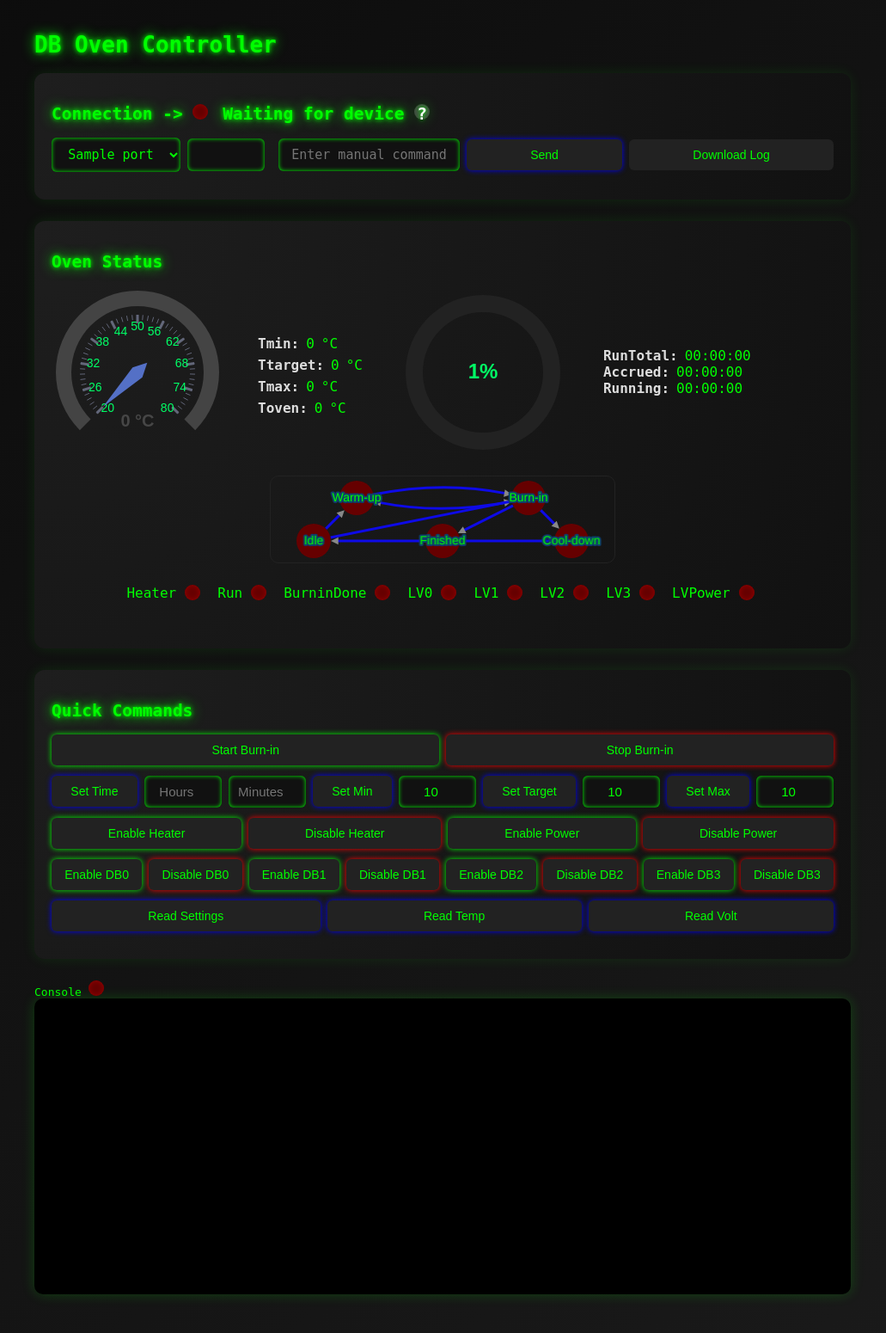
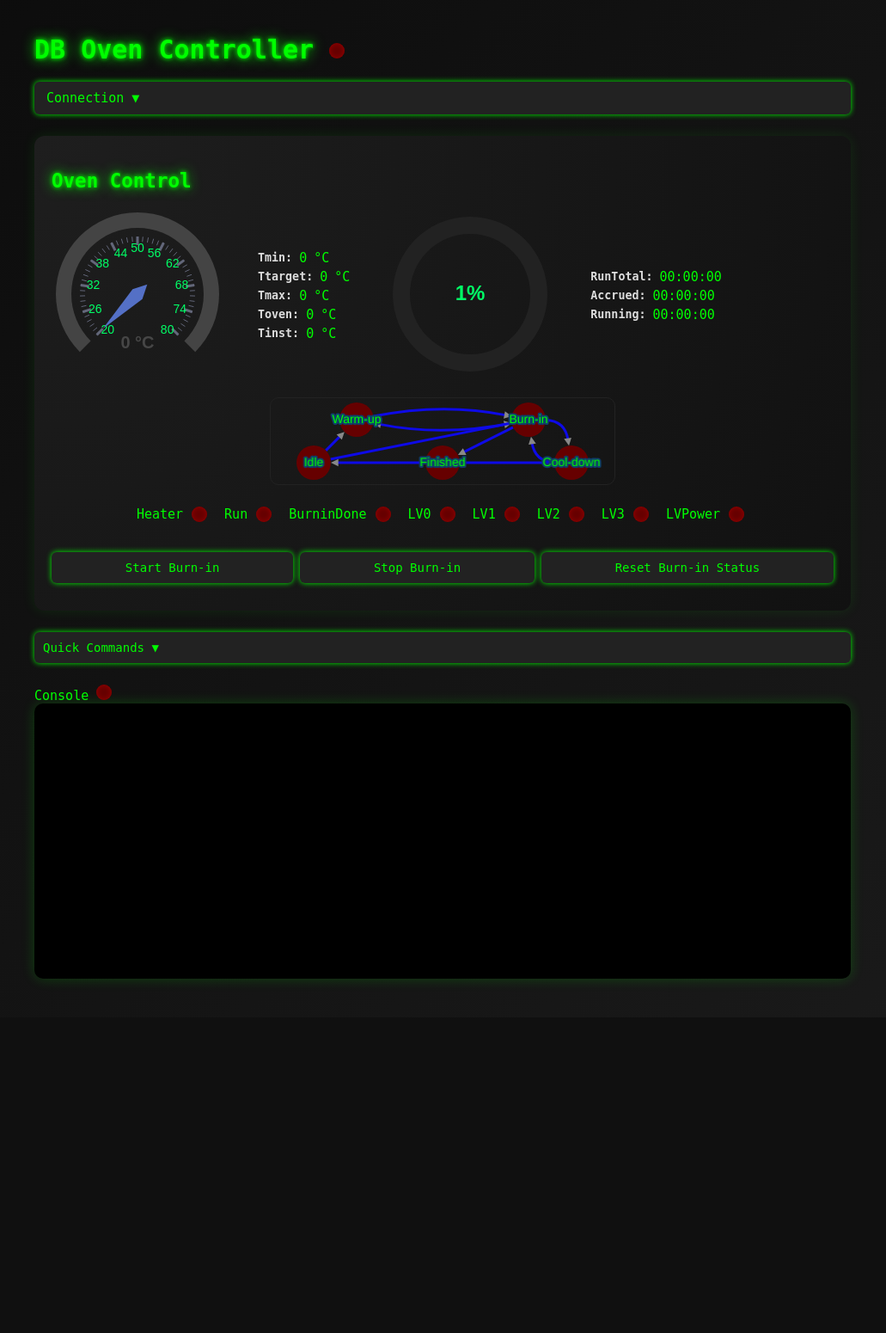
Before and after one commit to tiledb/tile-db-oven, a Flask app: template webapp/templates/index.html in a window 1280 px wide. Shown: the whole page at 86% size, without its empty margins (125-1156 px from the left). After the commit the page ends 1148 px from the top, so only its background shows below. Run offline with Flask 3, Linux system fonts and the light colour scheme; the template is opened without the code that fills it: most values are stand-ins (such as "Sample title", 1, 10 or a date in 2020).

Commit message:
many mods!!!

```diff
--- a/webapp/app.py
+++ b/webapp/app.py
@@ -85,7 +85,7 @@ def influx_manager():
             except Exception as reconnect_error:
                 print(f"[INFLUX] Reconnect failed: {reconnect_error}")
 
-        time.sleep(30)
+        time.sleep(5)
 
 
 
@@ -126,6 +126,7 @@ oven_status = {
     "Tmax": "",
     "Ttarget": "",
     "Toven": "",
+    "Tinst": "",
     "RunHours": "",
     "RunMins": "",
     "RunTotalMins": "",
@@ -134,6 +135,7 @@ oven_status = {
     "RunningTime": "",
     "Debug": "",
     "State": "",
+    "PreviousState": "",
     "EnableRun": "",
     "EnableHeater": "",
     "LV0": "",
@@ -329,8 +331,8 @@ def connect():
         return jsonify({"status": "waiting_for_device"})
 
 
-@app.route("/disconnect", methods=["POST"])
-def disconnect():
+@app.route("/clear", methods=["POST"])
+def clear():
     """
     Frontend terminal reset only.
     Does not close serial port.
--- a/webapp/static/app.js
+++ b/webapp/static/app.js
@@ -1,3 +1,29 @@
+const toggleBtn = document.getElementById("toggleQuickCommands");
+const quickBox = document.getElementById("quickCommands");
+
+toggleBtn.addEventListener("click", () => {
+    if (quickBox.style.display === "none") {
+        quickBox.style.display = "block";
+        toggleBtn.textContent = "Quick Commands ▲";
+    } else {
+        quickBox.style.display = "none";
+        toggleBtn.textContent = "Quick Commands ▼";
+    }
+});
+
+const toggleConnectionBtn = document.getElementById('toggleConnection');
+const connectionBox = document.getElementById('connectionBox');
+
+toggleConnectionBtn.addEventListener('click', () => {
+  if (connectionBox.style.display === 'none') {
+    connectionBox.style.display = 'block';
+    toggleConnectionBtn.textContent = 'Connection ▲';
+  } else {
+    connectionBox.style.display = 'none';
+    toggleConnectionBtn.textContent = 'Connection ▼';
+  }
+});
+
 
 // ---------------------- Cytoscape Oven State Graph ----------------------
 const cy = cytoscape({
@@ -17,7 +43,8 @@ const cy = cytoscape({
         { data: { id: 'e4', source: 'BurnIn', target: 'WarmUp' } },
         { data: { id: 'e5', source: 'BurnIn', target: 'CoolDown' } },
         { data: { id: 'e6', source: 'BurnIn', target: 'Finished' } },
-        { data: { id: 'e7', source: 'CoolDown', target: 'Idle' } }
+        { data: { id: 'e7', source: 'CoolDown', target: 'BurnIn' } },
+        { data: { id: 'e8', source: 'CoolDown', target: 'Idle' } }
     ],
 
     style: [
@@ -93,6 +120,11 @@ const cy = cytoscape({
         name: 'preset',
         fit: false // important: do not auto-fit, let positions stick
     },
+    // ===== Disable user interaction =====
+    userZoomingEnabled: false,   // no zoom
+    userPanningEnabled: false,   // no pan
+    boxSelectionEnabled: false,  // no lasso selection
+    autoungrabify: true           // nodes cannot be grabbed
     // layout: {
     //     name: 'grid',
     //     rows: 1,
@@ -332,6 +364,21 @@ document.querySelectorAll(".quickBtn").forEach(btn => {
             case "readSettings": sendCommand("11,1"); break;
             case "readVolt": sendCommand("13,1"); break;
             case "readTemp": sendCommand("14,1"); break;
+            case "resetBurnin":
+                (async () => {
+                    // 1️⃣ Send the reset burn-in command
+                    await sendCommand("16,0");
+
+                    // 2️⃣ Clear the serial buffer on the server
+                    try {
+                        await fetch(`${window.APP_PREFIX}/clear`, { method: "POST" });
+                        appendConsoleLine("Serial buffer cleared after burn-in reset.");
+                    } catch (e) {
+                        console.error("Failed to clear serial buffer:", e);
+                        appendConsoleLine("ERROR: Could not clear serial buffer.");
+                    }
+                })();
+                break;
         }
     });
 });
@@ -459,6 +506,8 @@ setInterval(async () => {
         const tmin = Number(s.Tmin || 0);
         const tmax = Number(s.Tmax || 100);
         const ttarget = Number(s.Ttarget || 0);
+        const tinst = Number(s.Tinst||0);
+
 
         // pointer color depending on range
         let ovenColor = "#ffaa00";
@@ -501,6 +550,7 @@ setInterval(async () => {
         document.getElementById("labelTmax").innerText = tmax;
         document.getElementById("labelTtarget").innerText = ttarget;
         document.getElementById("labelToven").innerText = t;
+        document.getElementById("labelTinst").innerText = tinst;
 
         // -----------------------------
         // Burn-in clock
--- a/webapp/static/style.css
+++ b/webapp/static/style.css
@@ -23,7 +23,8 @@ h1, h2 {
 /* ------------------------- Boxes ------------------------- */
 .connection-box,
 .quick-commands,
-.console-box {
+.console-box,
+#ovenStatusBox {
   background: radial-gradient(circle at top left, #1e1e1e, #111);
   padding: 20px;
   border-radius: 12px;
@@ -49,7 +51,8 @@ h1, h2 {
 
 /* ------------------------- Input Fields ------------------------- */
 .command-row input[type="number"],
-.command-row select {
+.command-row select,
+#ovenStatusBox input[type="number"] {
   width: 70px;
   padding: 10px;
   border-radius: 6px;
@@ -220,62 +189,7 @@ h1, h2 {
   z-index: 10;
 }
 
-/* ------------------------- General Inputs ------------------------- */
-input, select {
-  background-color: #111;
-  color: #0f0;
-}
-
-/* Match quick commands style */
-.connection-box .command-row input[type="text"],
-.connection-box .command-row input[type="number"],
-.connection-box .command-row select {
-  background-color: #111;
-  color: #0f0;
-  font-family: monospace;
-  font-size: 15px;
-  padding: 10px;
-  border-radius: 6px;
-  border: none;
-  text-align: center;
-  box-shadow: inset 0 0 5px #0f0;
-  transition: box-shadow 0.3s, transform 0.2s;
-}
-
-.connection-box .command-row input[type="text"]:focus,
-.connection-box .command-row input[type="number"]:focus,
-.connection-box .command-row select:focus {
-  outline: none;
-  box-shadow: inset 0 0 12px #0f0;
-  transform: scale(1.05);
-}
-
-/* Make buttons share row space like quick commands */
-.connection-box .command-row .btn-glow {
-  flex-grow: 1;
-}
-
-.connection-box .command-row select#port {
-  width: 150px;       /* wider for readability */
-  padding: 10px;
-  border-radius: 6px;
-  border: none;
-  background-color: #111;
-  color: #0f0;
-  font-size: 15px;
-  text-align: center;
-  box-shadow: inset 0 0 5px #0f0;
-  transition: box-shadow 0.3s, transform 0.2s;
-}
-
-.connection-box .command-row select#port:focus {
-  outline: none;
-  box-shadow: inset 0 0 12px #0f0;
-  transform: scale(1.05);
-}
-
-
-/* Help overlay centered in screen */
+/* ------------------------- Manual Help Overlay ------------------------- */
 .help-overlay {
   position: fixed;
   top: 0;
@@ -355,53 +267,51 @@ input, select {
   transform: scale(1.05);
 }
 
-
-
-.status-row{
-display:flex;
-align-items:center;
-gap:40px;
-margin:15px 0;
+.status-row {
+  display: flex;
+  align-items: center;
+  gap: 40px;
+  margin: 15px 0;
 }
 
-.running-time{
-font-size:20px;
-font-weight:bold;
+.running-time {
+  font-size: 20px;
+  font-weight: bold;
 }
 
-.leds{
-flex-wrap:wrap;
-gap:20px;
+.leds {
+  flex-wrap: wrap;
+  gap: 20px;
 }
 
-.led-item{
-display:flex;
-align-items:center;
-gap:10px;
-font-size:16px;
+.led-item {
+  display: flex;
+  align-items: center;
+  gap: 10px;
+  font-size: 16px;
 }
 
-
-
-.gauge-labels{
-display:flex;
-flex-direction:column;
-gap:6px;
-margin-top:8px;
+.gauge-labels {
+  display: flex;
+  flex-direction: column;
+  gap: 4px;
+  margin-top: 4px;
 }
 
-.gauge-row{
-display:flex;
-align-items:center;
-gap:8px;
-font-size:16px;
+.gauge-row {
+  display: flex;
+  align-items: center;
+  gap: 8px;
+  font-size: 16px;
 }
 
-.status-label{
-font-weight:bold;
-color:#ddd;
+.status-label {
+  font-size: 10pt;
+  font-weight: bold;
+  color: #ddd;
 }
 
+/* Glow animations for gauges */
 #tempGauge.running,
 #burninClock.running {
     position: relative;
@@ -458,18 +363,282 @@ color:#ddd;
     100% { box-shadow: 0 0 6px #00ff66; }
 }
 
+/* Graph container */
 #ovenStateGraph-container {
     display: flex;
-    flex-direction: column; /* stack graph + LEDs */
-    align-items: center;    /* horizontal centering */
-    justify-content: center; /* vertical centering if needed */
-    gap: 10px; /* spacing between graph and LED row */
-    margin: 20px auto; /* center container horizontally */
+    flex-direction: column;
+    align-items: center;
+    justify-content: center;
+    gap: 10px;
+    margin: 20px auto;
 }
 
 .status-row.leds {
     display: flex;
-    justify-content: center; /* center the row */
-    flex-wrap: wrap; /* wrap to next line if needed */
-    gap: 15px; /* spacing between LED items */
+    justify-content: center;
+    flex-wrap: wrap;
+    gap: 15px;
 }
+
+/* ------------------------- Collapsible Quick Commands ------------------------- */
+#quickCommandsWrapper {
+  margin-bottom: 25px;
+}
+
+#quickCommandsWrapper button#toggleQuickCommands {
+  width: 100%;
+  text-align: left;
+  background: #222;
+  color: #0f0;
+  border: none;
+  border-radius: 6px;
+  padding: 10px;
+  cursor: pointer;
+  font-size: 14px;
+  box-shadow: 0 0 6px #0f0;
+  transition: transform 0.2s, box-shadow 0.3s;
+}
+
+#quickCommandsWrapper button#toggleQuickCommands:hover {
+  transform: scale(1.03);
+  box-shadow: 0 0 15px #0f0, 0 0 30px #0f0 inset;
+}
+
+#quickCommandsWrapper #quickCommands {
+  margin-top: 12px;
+  display: none; /* collapsed by default */
+  padding: 10px;
+  border-radius: 12px;
+}
+
+/* ------------------------- Oven Control Buttons (Start/Stop/Reset) ------------------------- */
+#burninRow button.quickBtn {
+  min-width: 100px;
+  flex-grow: 1;
+  font-size: 14px;
+  padding: 10px;
+  border-radius: 6px;
+  color: #0f0;
+  background: #222;
+  border: none;
+  cursor: pointer;
+  box-shadow: 0 0 6px #0f0;
+  transition: transform 0.2s, box-shadow 0.3s;
+}
+
+#burninRow button.quickBtn:hover {
+  transform: scale(1.05);
+  box-shadow: 0 0 15px #0f0, 0 0 30px #0f0 inset;
+}
+
+
+
+/* ------------------------- Manual Command Input Styling ------------------------- */
+#manualCmd {
+  background-color: #111;
+  color: #0f0;
+  font-family: monospace;
+  font-size: 15px;
+  padding: 10px;
+  border-radius: 6px;
+  border: none;
+  text-align: center;
+  box-shadow: inset 0 0 5px #0f0;
+  transition: box-shadow 0.3s, transform 0.2s;
+}
+
+#manualCmd:focus {
+  outline: none;
+  box-shadow: inset 0 0 12px #0f0;
+  transform: scale(1.05);
+}
+/* Make Quick Commands wrapper and inner box same width as connection/status boxes */
+#quickCommandsWrapper {
+    max-width: 950px;           /* same as container max width */
+    margin: 0 auto 25px auto;   /* center horizontally and spacing below */
+    padding: 0;                 /* remove extra padding */
+    box-sizing: border-box;
+}
+
+#quickCommandsWrapper #quickCommands {
+    width: 100%;                /* fill wrapper width */
+    box-sizing: border-box;     /* include padding in width */
+    padding: 20px;              /* match other boxes */
+    border-radius: 12px;
+    background: radial-gradient(circle at top left, #1e1e1e, #111);
+    box-shadow: 0 0 15px rgba(0,255,0,0.1);
+    transition: box-shadow 0.3s;
+}
+
+/* Optional: make toggle button visually match box width */
+#toggleQuickCommands {
+    width: 100%;
+    max-width: 950px;
+    display: block;
+    margin: 0 auto 5px auto;
+    padding: 10px;
+    border-radius: 6px;
+    background: #222;
+    color: #0f0;
+    font-family: monospace;
+    font-size: 14px;
+    cursor: pointer;
+    box-shadow: 0 0 6px #0f0;
+    transition: transform 0.2s, box-shadow 0.3s;
+}
+
+#toggleQuickCommands:hover {
+    transform: scale(1.03);
+    box-shadow: 0 0 15px #0f0, 0 0 30px #0f0 inset;
+}
+
+/* Ensure all main boxes fill container width minus padding */
+.connection-box,
+.quick-commands,
+.console-box,
+#ovenStatusBox {
+    width: 100%;
+    box-sizing: border-box; /* include padding and border in width */
+}
+
+/* For Quick Commands outside container */
+#quickCommandsWrapper {
+    width: 100%;
+    max-width: 950px;       /* match container max-width */
+    margin: 0 auto 25px auto;
+    padding: 0;
+    box-sizing: border-box;
+}
+
+#quickCommandsWrapper #quickCommands {
+    width: 100%;
+    box-sizing: border-box;
+    padding: 20px;          /* same as other boxes */
+    border-radius: 12px;
+    background: radial-gradient(circle at top left, #1e1e1e, #111);
+    box-shadow: 0 0 15px rgba(0,255,0,0.1);
+    transition: box-shadow 0.3s;
+}
+
+
+
+/* ------------------------- Collapsible Connection Box ------------------------- */
+#connectionWrapper {
+    margin-bottom: 25px;
+}
+
+/* Toggle button like Quick Commands */
+#toggleConnection {
+    width: 100%;
+    padding: 10px 14px;
+    border-radius: 6px;
+    border: none;
+    font-size: 14px;
+    background: #222;
+    color: #0f0;
+    cursor: pointer;
+    text-align: left;
+    box-shadow: 0 0 6px #0f0;
+    transition: transform 0.2s, box-shadow 0.3s;
+}
+
+#toggleConnection:hover {
+    transform: scale(1.02);
+    box-shadow: 0 0 12px #0f0, 0 0 20px #0f0 inset;
+}
+
+/* Make the connection-box appear with same width as Quick Commands */
+#connectionBox {
+    width: 100%;
+    box-sizing: border-box;
+}
+
+/* Ensure inner inputs match Quick Commands */
+#connectionBox .command-row input[type="text"],
+#connectionBox .command-row input[type="number"],
+#connectionBox .command-row select {
+    background-color: #111;
+    color: #0f0;
+    font-family: monospace;
+    font-size: 15px;
+    padding: 10px;
+    border-radius: 6px;
+    border: none;
+    text-align: center;
+    box-shadow: inset 0 0 5px #0f0;
+    transition: box-shadow 0.3s, transform 0.2s;
+}
+
+#connectionBox .command-row input[type="text"]:focus,
+#connectionBox .command-row input[type="number"]:focus,
+#connectionBox .command-row select:focus {
+    outline: none;
+    box-shadow: inset 0 0 12px #0f0;
+    transform: scale(1.05);
+}
+
+/* Make buttons inside connection-box share row space */
+#connectionBox .command-row .btn-glow {
+    flex-grow: 1;
+}
+
+/* ------------------------- Unified Font for Theme ------------------------- */
+body,
+.container,
+.connection-box,
+#connectionBox,
+.quick-commands,
+#ovenStatusBox,
+.console-box,
+.command-row input,
+.command-row select,
+.command-row button,
+#manualCmd,
+.help-content,
+#manualHelpText,
+.gauge-labels,
+.gauge-row,
+.status-row,
+.led-item,
+#toggleQuickCommands,
+#toggleConnection {
+    font-family: monospace;
+    font-size: 15px;
+    color: #0f0;
+}
+
+/* Ensure inputs and textareas match */
+input[type="text"],
+input[type="number"],
+select,
+#manualCmd,
+#manualHelpText {
+    font-family: monospace;
+    font-size: 15px;
+    color: #0f0;
+    background-color: #111;
+    border-radius: 6px;
+    border: none;
+    text-align: center;
+    padding: 10px;
+    box-shadow: inset 0 0 5px #0f0;
+    transition: box-shadow 0.3s, transform 0.2s;
+}
+
+input[type="text"]:focus,
+input[type="number"]:focus,
+select:focus,
+#manualCmd:focus {
+    outline: none;
+    box-shadow: inset 0 0 12px #0f0;
+    transform: scale(1.05);
+}
+
+/* Buttons inherit monospace font and glow styling */
+button.btn-glow,
+#toggleQuickCommands,
+#toggleConnection {
+    font-family: monospace;
+    font-size: 15px;
+    color: #0f0;
+}
--- a/webapp/templates/index.html
+++ b/webapp/templates/index.html
@@ -5,14 +5,9 @@
   <meta charset="UTF-8">
   <title>DB Oven Controller</title>
   <link rel="stylesheet" href="{{ url_for('static', filename='style.css') }}">
-
-  <!-- <script src="https://cdn.jsdelivr.net/npm/echarts@5/dist/echarts.min.js"></script>
-  <script src="https://cdn.jsdelivr.net/npm/chart.js"></script> -->
   <script src="{{ url_for('static', filename='echarts.min.js') }}"></script>
   <script src="{{ url_for('static', filename='chart.js') }}"></script>
-  <!-- <script src="https://cdnjs.cloudflare.com/ajax/libs/cytoscape/3.25.2/cytoscape.min.js"></script> -->
   <script src="{{ url_for('static', filename='cytoscape.min.js') }}"></script>
-
 </head>
 
 <body>
@@ -21,14 +16,19 @@
     window.APP_PREFIX = "{{ prefix }}";
     console.log("Using API prefix:", window.APP_PREFIX);
   </script>
+
   <div class="container">
 
-    <h1>DB Oven Controller</h1>
+    <h1>DB Oven Controller <span class="led red" id="connectionLed"></span> </h1>
 
-    <!-- Connection box -->
-    <div class="connection-box">
-      <h2>Connection ->
-        <span class="led red" id="connectionLed"></span>
+    <!-- Connection Box Wrapper -->
+    <div id="connectionWrapper">
+      <button id="toggleConnection" class="btn-glow btn-set">Connection ▼ </button>
+
+      <div class="connection-box" id="connectionBox" style="display: none;">
+        <h2>
+          Connection ->
+
           <span id="connectLabel">Waiting for device</span>
           <span class="help-bubble" id="manualHelp">?</span>
         </h2>
@@ -41,73 +41,43 @@
 
           <input type="number" id="baudrate" value="{{ default_baudrate }}" step="1">
 
-        <span id="connectionStatus">
+          <span id="connectionStatus"></span>
 
-        </span>
           <input type="text" id="manualCmd" placeholder="Enter manual command">
+
           <button id="sendBtn" class="btn-set btn-glow">Send</button>
           <button id="downloadLogBtn" class="btn-glow">Download Log</button>
-
+        </div>
+      </div>
     </div>
 
+    <!-- Oven Status box -->
+    <div class="quick-commands" id="ovenStatusBox">
+      <h2>Oven Control</h2>
 
-
-    </div>
-
-    <div class="quick-commands" id="ovenStatusBox">
-      <h2>Oven Status</h2>
-
-      <!-- Temperature Gauge -->
+      <!-- Temperature Gauge & Burn-in Clock -->
       <div class="status-row">
         <div id="tempGauge" style="width:200px;height:200px;"></div>
 
         <div class="gauge-labels">
-          <div class="gauge-row">
-            <span class="status-label">Tmin:</span>
-            <span id="labelTmin">0</span>°C
+          <div class="gauge-row"><span class="status-label">Tmin:</span> <span id="labelTmin">0</span>°C</div>
+          <div class="gauge-row"><span class="status-label">Ttarget:</span> <span id="labelTtarget">0</span>°C</div>
+          <div class="gauge-row"><span class="status-label">Tmax:</span> <span id="labelTmax">0</span>°C</div>
+          <div class="gauge-row"><span class="status-label">Toven:</span> <span id="labelToven">0</span>°C</div>
+          <div class="gauge-row"><span class="status-label">Tinst:</span> <span id="labelTinst">0</span>°C</div>
         </div>
 
-          <div class="gauge-row">
-            <span class="status-label">Ttarget:</span>
-            <span id="labelTtarget">0</span>°C
-          </div>
+        <div id="burninClock" style="width: 200px; height: 200px;"></div>
 
-          <div class="gauge-row">
-            <span class="status-label">Tmax:</span>
-            <span id="labelTmax">0</span>°C
-          </div>
-
-          <div class="gauge-row">
-            <span class="status-label">Toven:</span>
-            <span id="labelToven">0</span>°C
+        <div class="gauge-labels">
+          <div class="gauge-row"><span class="status-label">RunTotal:</span> <span
+              id="statusRunTotalMins">00:00:00</span></div>
+          <div class="gauge-row"><span class="status-label">Accrued:</span> <span
+              id="statusBurninAccruedSecs">00:00:00</span></div>
+          <div class="gauge-row"><span class="status-label">Running:</span> <span id="statusRunningTime">00:00:00</span>
           </div>
         </div>
-
-
-
-        <!-- Burn-in Clock -->
-        <div id="burninClock" style="width: 200px; height: 200px; display:inline-block;"></div>
-
-        <div class="clock-labels">
-
-          <div class="gauge-row">
-            <span class="status-label">RunTotal:</span>
-            <span id="statusRunTotalMins">00:00:00</span>
       </div>
-
-          <div class="gauge-row">
-            <span class="status-label">Accrued:</span>
-            <span id="statusBurninAccruedSecs">00:00:00</span>
-          </div>
-
-          <div class="gauge-row">
-            <span class="status-label">Running:</span>
-            <span id="statusRunningTime">00:00:00</span>
-          </div>
-
-        </div>
-      </div>
-
 
       <div id="ovenStateGraph-container">
         <div id="ovenStateGraph" style="width: 400px; height: 100px; border: 1px solid #222; border-radius:10px;"></div>
@@ -125,36 +95,32 @@
         </div>
       </div>
 
-
-
+      <!-- Burn-in buttons -->
+      <div class="command-row" id="burninRow">
+        <button class="quickBtn btn-glow btn-set" data-cmd="start">Start Burn-in</button>
+        <button class="quickBtn btn-glow btn-set" data-cmd="stop">Stop Burn-in</button>
+        <button class="quickBtn btn-glow btn-set" data-cmd="resetBurnin">Reset Burn-in Status</button>
+      </div>
     </div>
 
-    <div class="quick-commands">
+    <!-- Quick Commands -->
+    <div id="quickCommandsWrapper">
+      <button id="toggleQuickCommands">Quick Commands ▼</button>
+      <div class="quick-commands" id="quickCommands" style="display:none;">
         <h2>Quick Commands</h2>
 
-      <!-- NEW Burn-in Row -->
-      <div class="command-row" id="burninRow">
-        <button id="startBurninBtn" class="quickBtn btn-glow btn-enable" data-cmd="start">Start Burn-in</button>
-        <button id="stopBurninBtn" class="quickBtn btn-glow btn-disable" data-cmd="stop">Stop Burn-in</button>
-      </div>
-
-      <!-- Running Time / Min / Max Temp in one row -->
         <div class="command-row">
           <button class="quickBtn btn-set btn-glow" data-cmd="setTime">Set Time</button>
           <input type="number" id="hours" placeholder="Hours" value="{{ default_run_hours }}">
           <input type="number" id="minutes" placeholder="Minutes" value="{{ default_run_minutes }}">
-
           <button class="quickBtn btn-set btn-glow" data-cmd="minTemp">Set Min</button>
           <input type="number" id="minTemp" placeholder="Min Temp °C" value="{{ default_min_temp }}">
-
           <button class="quickBtn btn-set btn-glow" data-cmd="targetTemp">Set Target</button>
           <input type="number" id="targetTemp" placeholder="Target Temp °C" value="{{ default_target_temp }}">
-
           <button class="quickBtn btn-set btn-glow" data-cmd="maxTemp">Set Max</button>
           <input type="number" id="maxTemp" placeholder="Max Temp °C" value="{{ default_max_temp }}">
         </div>
 
-      <!-- Heater / Power in one row -->
         <div class="command-row">
           <button class="quickBtn btn-enable btn-glow" data-cmd="enableHeater">Enable Heater</button>
           <button class="quickBtn btn-disable btn-glow" data-cmd="disableHeater">Disable Heater</button>
@@ -162,7 +128,6 @@
           <button class="quickBtn btn-disable btn-glow" data-cmd="disablePower">Disable Power</button>
         </div>
 
-      <!-- DB LV Power Supplies in one row -->
         <div class="command-row">
           <button class="quickBtn btn-enable btn-glow" data-cmd="enableDB0">Enable DB0</button>
           <button class="quickBtn btn-disable btn-glow" data-cmd="disableDB0">Disable DB0</button>
@@ -174,22 +139,22 @@
           <button class="quickBtn btn-disable btn-glow" data-cmd="disableDB3">Disable DB3</button>
         </div>
 
-      <!-- Read / Settings buttons in one row -->
         <div class="command-row">
           <button class="quickBtn btn-set btn-glow" data-cmd="readSettings">Read Settings</button>
           <button class="quickBtn btn-set btn-glow" data-cmd="readTemp">Read Temp</button>
           <button class="quickBtn btn-set btn-glow" data-cmd="readVolt">Read Volt</button>
         </div>
+
+      </div>
     </div>
 
     <!-- Console -->
-    <div class="console-header">
-      Console <span class="led" id="receiveLed"></span>
-    </div>
+    <div class="console-header">Console <span class="led" id="receiveLed"></span></div>
     <div class="console-box">
       <div id="consoleOutput"></div>
     </div>
-  </div>
+
+  </div> <!-- end container -->
 
   <!-- Manual Help Modal -->
   <div id="manualHelpOverlay" class="help-overlay">
```
Also changed, not shown: other parts of webapp/static/style.css (+15 -55 lines), 1 other file. Lines whose indentation alone changed are shown as unchanged.
